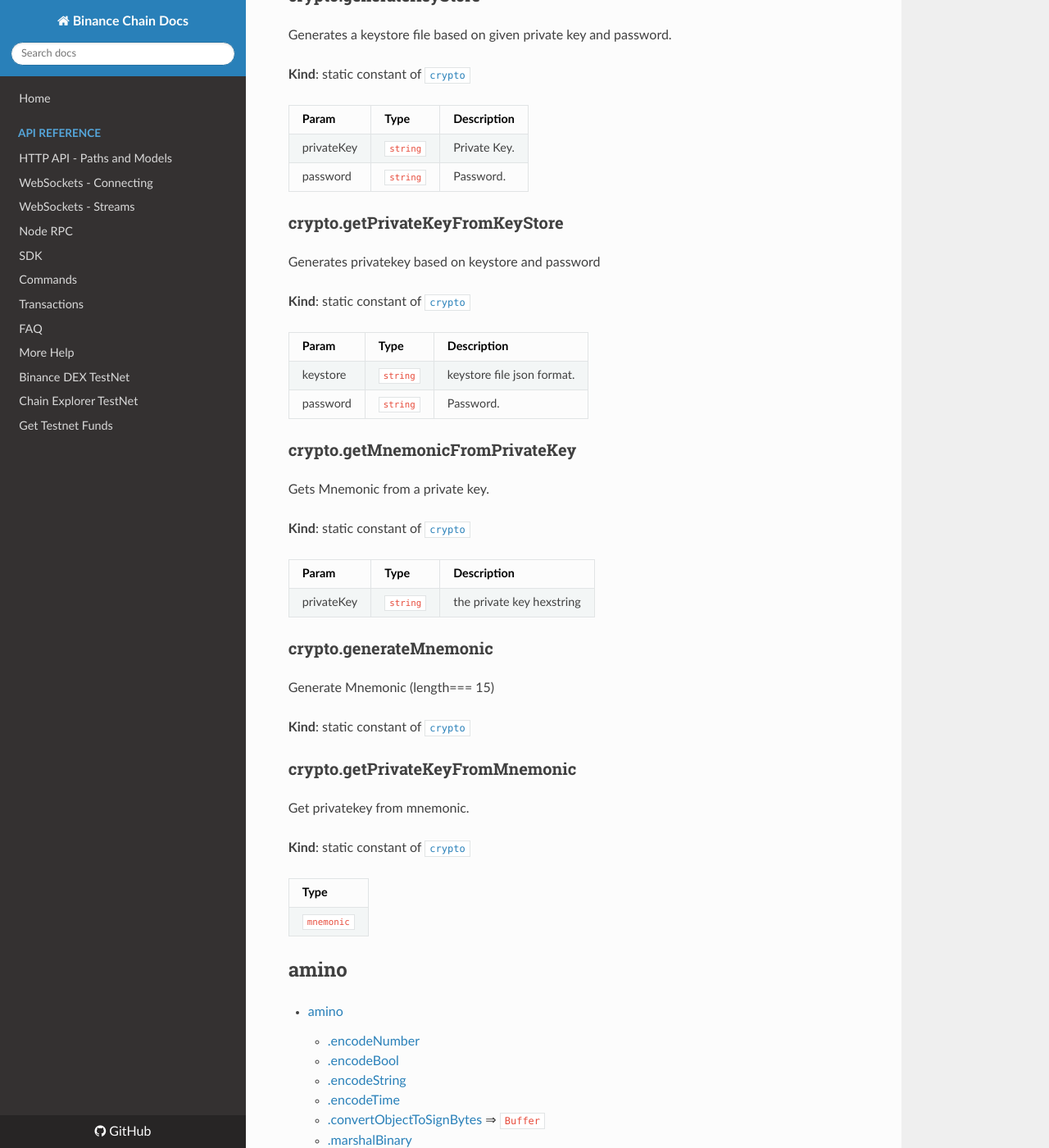
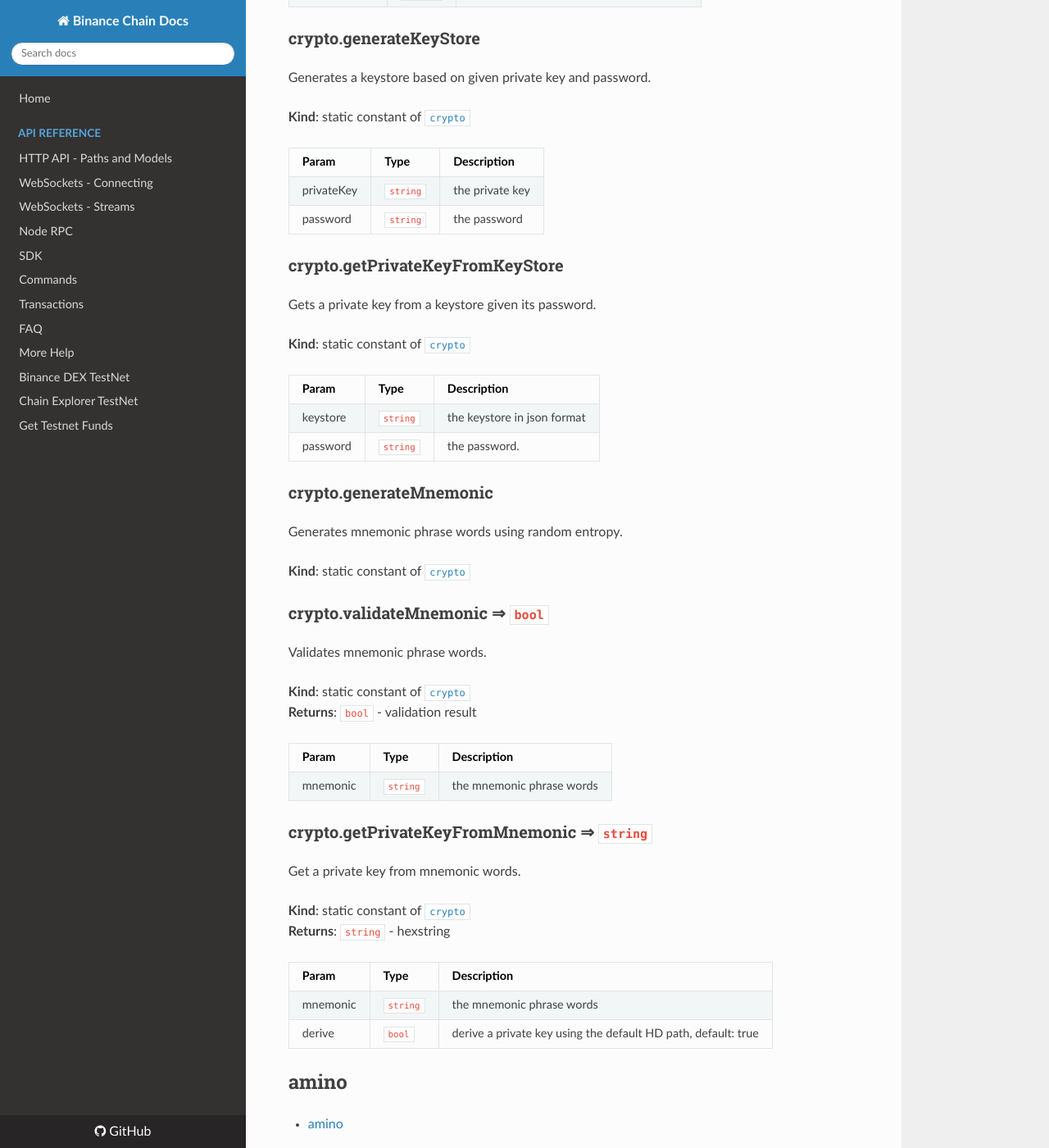
Before and after one commit to yash-sharma1/docs-site, an MkDocs documentation site: the page built from docs/api-reference/js-sdk/jsdoc.md, in a window 1280 px wide and 1400 px high, scrolled down 9154 px. Shown: the whole window at 82% size. Built offline with MkDocs 1.6.1, drawn with Linux system fonts in a browser that asks for light colours; nearby versions of some CDN libraries; some of the changed text lies outside the part shown.

Commit message:
Update jsdoc.md

```diff
--- a/docs/api-reference/js-sdk/jsdoc.md
+++ b/docs/api-reference/js-sdk/jsdoc.md
@@ -261,9 +261,9 @@ The Ledger signing delegate.
     * [.verifySignature](#module_crypto.verifySignature) ⇒ <code>Buffer</code>
     * [.generateKeyStore](#module_crypto.generateKeyStore)
     * [.getPrivateKeyFromKeyStore](#module_crypto.getPrivateKeyFromKeyStore)
-    * [.getMnemonicFromPrivateKey](#module_crypto.getMnemonicFromPrivateKey)
     * [.generateMnemonic](#module_crypto.generateMnemonic)
-    * [.getPrivateKeyFromMnemonic](#module_crypto.getPrivateKeyFromMnemonic)
+    * [.validateMnemonic](#module_crypto.validateMnemonic) ⇒ <code>bool</code>
+    * [.getPrivateKeyFromMnemonic](#module_crypto.getPrivateKeyFromMnemonic) ⇒ <code>string</code>
 
 <a name="module_crypto.decodeAddress"></a>
 
@@ -303,9 +303,10 @@ Encodes an address from input data bytes.
 <a name="module_crypto.generatePrivateKey"></a>
 
 ### crypto.generatePrivateKey ⇒ <code>string</code>
-Generates a random private key
+Generates 32 bytes of random entropy
 
 **Kind**: static constant of [<code>crypto</code>](#module_crypto)
+**Returns**: <code>string</code> - entropy hexstring
 <a name="module_crypto.generateRandomArray"></a>
 
 ### crypto.generateRandomArray ⇒ <code>ArrayBuffer</code>
@@ -333,6 +334,7 @@ Generates an arrayBuffer filled with random bits.
 Calculates the public key from a given private key.
 
 **Kind**: static constant of [<code>crypto</code>](#module_crypto)
+**Returns**: <code>string</code> - public key hexstring
 
 | Param | Type | Description |
 | --- | --- | --- |
@@ -403,54 +405,57 @@ Verifies a signature (64 byte <r,s>) given the sign bytes and public key.
 <a name="module_crypto.generateKeyStore"></a>
 
 ### crypto.generateKeyStore
-Generates a keystore file based on given private key and password.
+Generates a keystore based on given private key and password.
 
 **Kind**: static constant of [<code>crypto</code>](#module_crypto)
 
 | Param | Type | Description |
 | --- | --- | --- |
-| privateKey | <code>string</code> | Private Key. |
-| password | <code>string</code> | Password. |
+| privateKey | <code>string</code> | the private key |
+| password | <code>string</code> | the password |
 
 <a name="module_crypto.getPrivateKeyFromKeyStore"></a>
 
 ### crypto.getPrivateKeyFromKeyStore
-Generates privatekey based on keystore and password
+Gets a private key from a keystore given its password.
 
 **Kind**: static constant of [<code>crypto</code>](#module_crypto)
 
 | Param | Type | Description |
 | --- | --- | --- |
-| keystore | <code>string</code> | keystore file json format. |
-| password | <code>string</code> | Password. |
-
-<a name="module_crypto.getMnemonicFromPrivateKey"></a>
-
-### crypto.getMnemonicFromPrivateKey
-Gets Mnemonic from a private key.
-
-**Kind**: static constant of [<code>crypto</code>](#module_crypto)
-
-| Param | Type | Description |
-| --- | --- | --- |
-| privateKey | <code>string</code> | the private key hexstring |
+| keystore | <code>string</code> | the keystore in json format |
+| password | <code>string</code> | the password. |
 
 <a name="module_crypto.generateMnemonic"></a>
 
 ### crypto.generateMnemonic
-Generate Mnemonic (length=== 15)
+Generates mnemonic phrase words using random entropy.
 
 **Kind**: static constant of [<code>crypto</code>](#module_crypto)
+<a name="module_crypto.validateMnemonic"></a>
+
+### crypto.validateMnemonic ⇒ <code>bool</code>
+Validates mnemonic phrase words.
+
+**Kind**: static constant of [<code>crypto</code>](#module_crypto)
+**Returns**: <code>bool</code> - validation result
+
+| Param | Type | Description |
+| --- | --- | --- |
+| mnemonic | <code>string</code> | the mnemonic phrase words |
+
 <a name="module_crypto.getPrivateKeyFromMnemonic"></a>
 
-### crypto.getPrivateKeyFromMnemonic
-Get privatekey from mnemonic.
+### crypto.getPrivateKeyFromMnemonic ⇒ <code>string</code>
+Get a private key from mnemonic words.
 
 **Kind**: static constant of [<code>crypto</code>](#module_crypto)
+**Returns**: <code>string</code> - hexstring
 
-| Type |
-| --- |
-| <code>mnemonic</code> |
+| Param | Type | Description |
+| --- | --- | --- |
+| mnemonic | <code>string</code> | the mnemonic phrase words |
+| derive | <code>bool</code> | derive a private key using the default HD path, default: true |
 
 <a name="module_amino"></a>
 
```
Also changed, not shown: other parts of docs/api-reference/js-sdk/jsdoc.md (+1 -1 lines).
